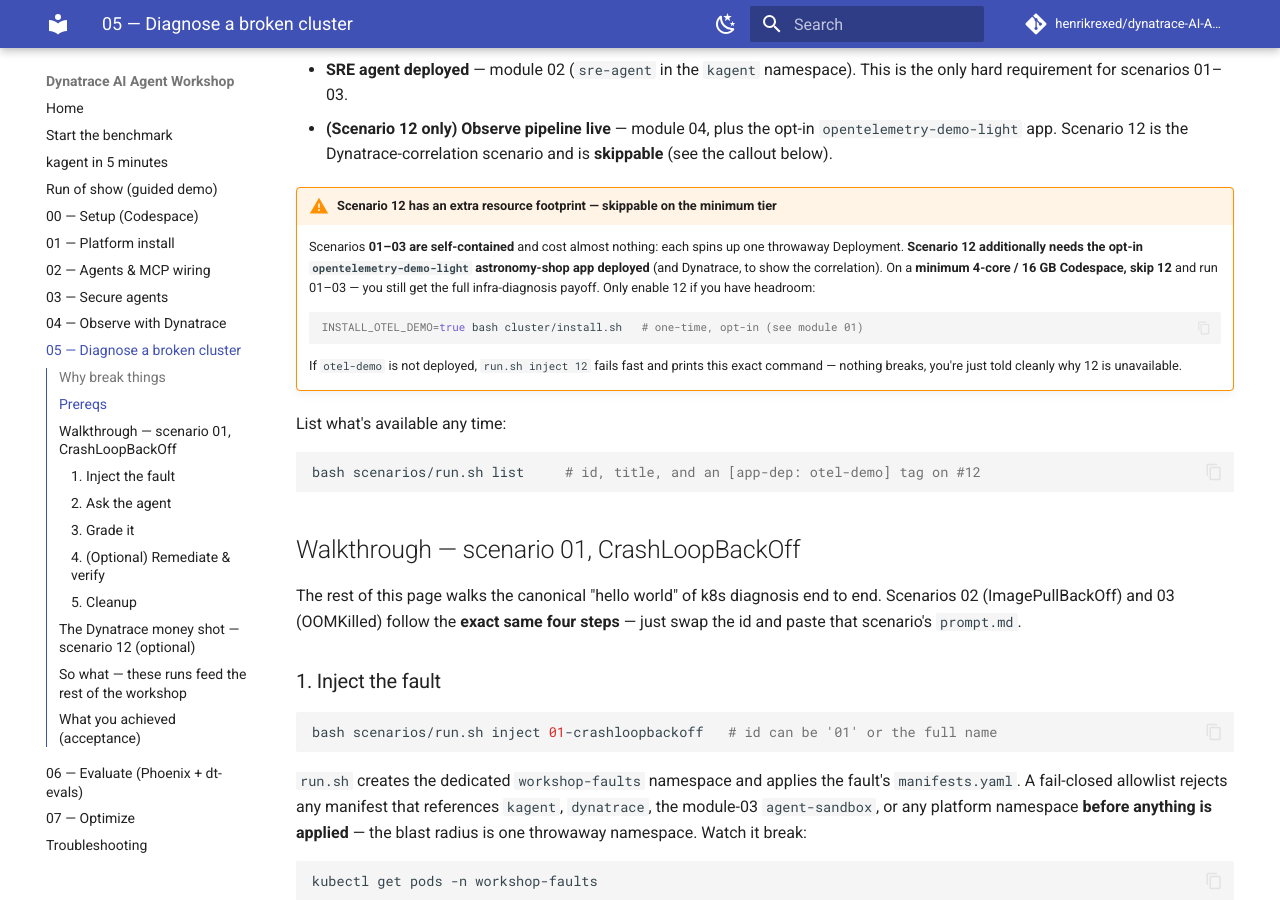
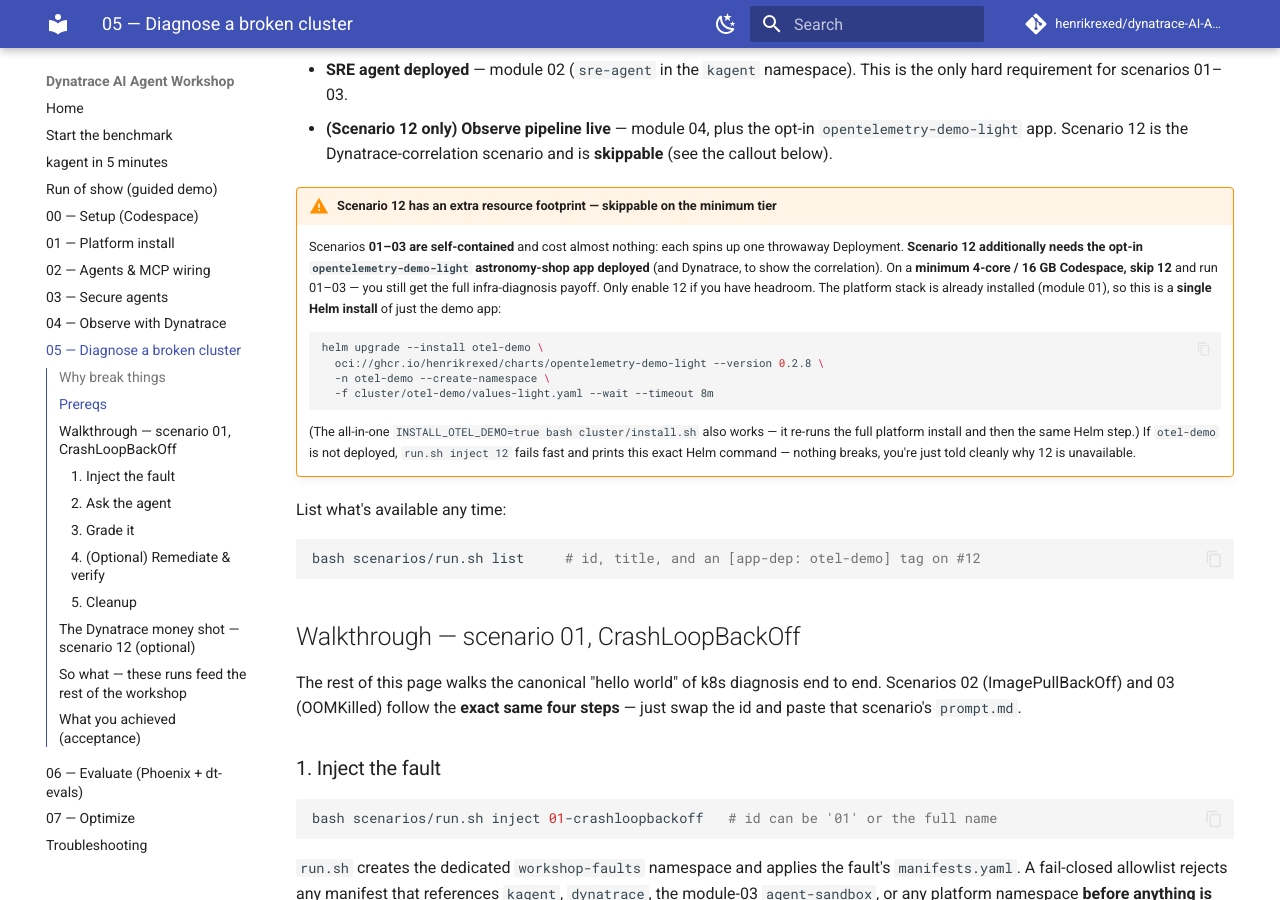
Before and after one commit to dynatrace-wwse/workshop-dynatrace-ai-agents, an MkDocs documentation site: the page built from docs/05-diagnose.md, in a window 1280 px wide and 900 px high, scrolled down 1488 px. Built offline with MkDocs 1.6.1 and Material for MkDocs 9.7.7, drawn with Linux system fonts in a browser that asks for light colours; comment, search, counter and statistics services are not loaded.

Commit message:
docs(scenarios): use a direct Helm install for the scenario 12 demo step (ISI-6859)
Board request: replace `INSTALL_OTEL_DEMO=true bash cluster/install.sh` in the
tutorial steps with a simple Helm install. The platform stack is already installed
(module 01), so deploying just the opt-in demo app is a single Helm command rather
than re-running the whole installer:

  helm upgrade --install otel-demo \
    oci://ghcr.io/henrikrexed/charts/opentelemetry-demo-light --version 0.2.8 \
    -n otel-demo --create-namespace \
    -f cluster/otel-demo/values-light.yaml --wait --timeout 8m

This is the exact Helm step install.sh runs under INSTALL_OTEL_DEMO=true (verified:
`helm pull` resolves the chart; `helm template -f values-light.yaml` renders the
otel-demo-frontend/product-catalog manifests). The all-in-one wrapper still works
and is kept as a noted alternative.

Updated tutorial-facing steps and the script-printed enable hints so they stay
consistent (docs claim "prints this exact command"):
- docs/05-diagnose.md, docs/troubleshooting.md
- scenarios/README.md, scenarios/12-intermittent-5xx/{prompt,LIVE-VALIDATION}.md
- scenarios/run.sh + 12-intermittent-5xx/{inject,validate-live}.sh error/usage hints

mkdocs --strict build passes; scripts pass `bash -n`.

Co-Authored-By: Paperclip <noreply@paperclip.ing>

````diff
--- a/docs/05-diagnose.md
+++ b/docs/05-diagnose.md
@@ -54,13 +54,18 @@
     `opentelemetry-demo-light` astronomy-shop app deployed** (and Dynatrace, to
     show the correlation). On a **minimum 4-core / 16 GB Codespace, skip 12** and
     run 01–03 — you still get the full infra-diagnosis payoff. Only enable 12 if
-    you have headroom:
+    you have headroom. The platform stack is already installed (module 01), so
+    this is a **single Helm install** of just the demo app:
     ```bash
-    INSTALL_OTEL_DEMO=true bash cluster/install.sh   # one-time, opt-in (see module 01)
+    helm upgrade --install otel-demo \
+      oci://ghcr.io/henrikrexed/charts/opentelemetry-demo-light --version 0.2.8 \
+      -n otel-demo --create-namespace \
+      -f cluster/otel-demo/values-light.yaml --wait --timeout 8m
     ```
-    If `otel-demo` is not deployed, `run.sh inject 12` fails fast and prints this
-    exact command — nothing breaks, you're just told cleanly why 12 is
-    unavailable.
+    (The all-in-one `INSTALL_OTEL_DEMO=true bash cluster/install.sh` also works — it
+    re-runs the full platform install and then the same Helm step.) If `otel-demo`
+    is not deployed, `run.sh inject 12` fails fast and prints this exact Helm
+    command — nothing breaks, you're just told cleanly why 12 is unavailable.
 
 List what's available any time:
 
````
Also changed, not shown: docs/troubleshooting.md (+5 -3 lines), scenarios/12-intermittent-5xx/LIVE-VALIDATION.md (+6 -1 lines), scenarios/12-intermittent-5xx/prompt.md (+5 -1 lines), scenarios/README.md (+8 -1 lines), 3 other files.
